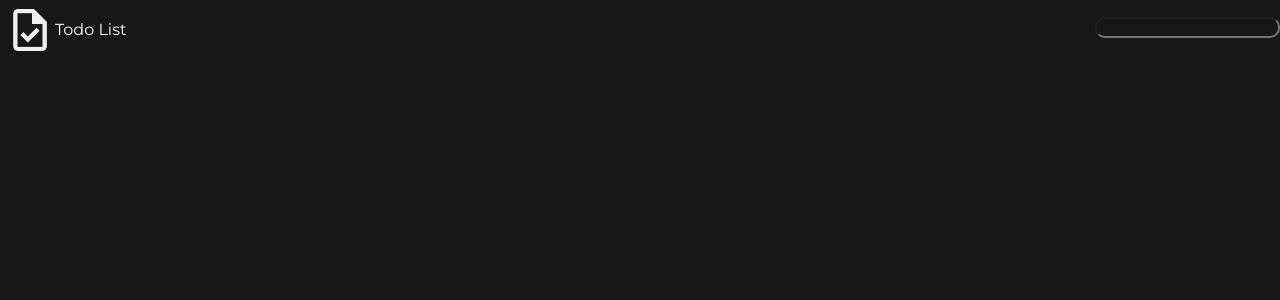
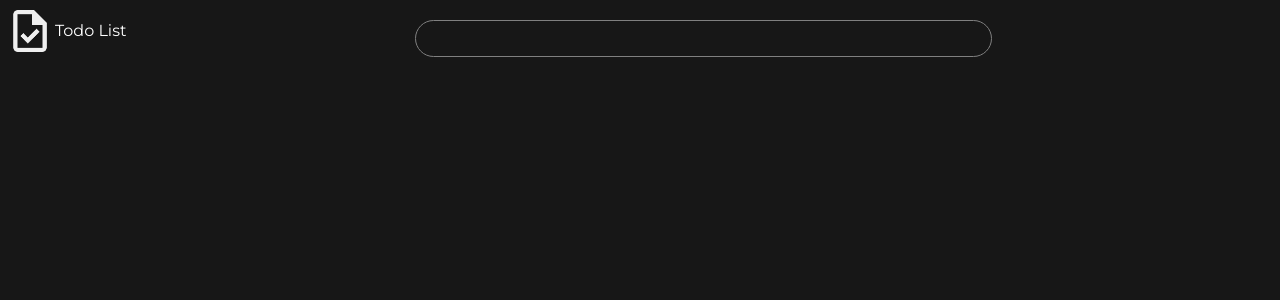
Before and after one commit to RenanCruz7/todo-app, a React (Vite) app: page / in a window 1280 px wide. Shown: the top 300 px of the page. Built offline with nearby package versions, Linux system fonts and the light colour scheme.

Commit message:
Header pronto

```diff
--- a/src/components/header/Header.css
+++ b/src/components/header/Header.css
@@ -1,23 +1,35 @@
-.HeaderContainer{
+.HeaderContainer {
     display: flex;
     align-items: center;
     justify-content: space-between;
     cursor: pointer;
 }
-.Logobox{
+
+.Logobox {
     display: flex;
     align-items: center;
     padding: 5px 0 0 5px;
     cursor: pointer;
 }
 
-.LogoImg{
+.LogoImg {
     width: 50px;
     height: 50px;
     cursor: pointer;
 }
 
-.Search{
-    background: inherit;
-    border-radius: 10px;
+.SearchContainer {
+    flex-grow: 1;
+    display: flex;
+    justify-content: center;
 }
+
+.Search {
+    background-color: #171717;
+    border-radius: 20px;
+    width: 50%; /* Aumenta a largura do input */
+    border: 1px solid gray; /* Define a cor das bordas como branca */
+    padding: 10px; /* Adiciona padding para melhor aparência */
+    box-sizing: border-box; /* Inclui o padding e a borda no tamanho total */
+    margin-top: 20px;
+}
--- a/src/components/header/Header.tsx
+++ b/src/components/header/Header.tsx
@@ -8,8 +8,8 @@ function Header(){
                 <img className="LogoImg" src={HeaderLogo}></img>
                 <h1 className="">Todo List</h1>
             </div>
-            <div>
-                <input className='Search'></input>
+            <div className='SearchContainer'>
+                <input className='Search' />
             </div>
         </header>
     )
```
